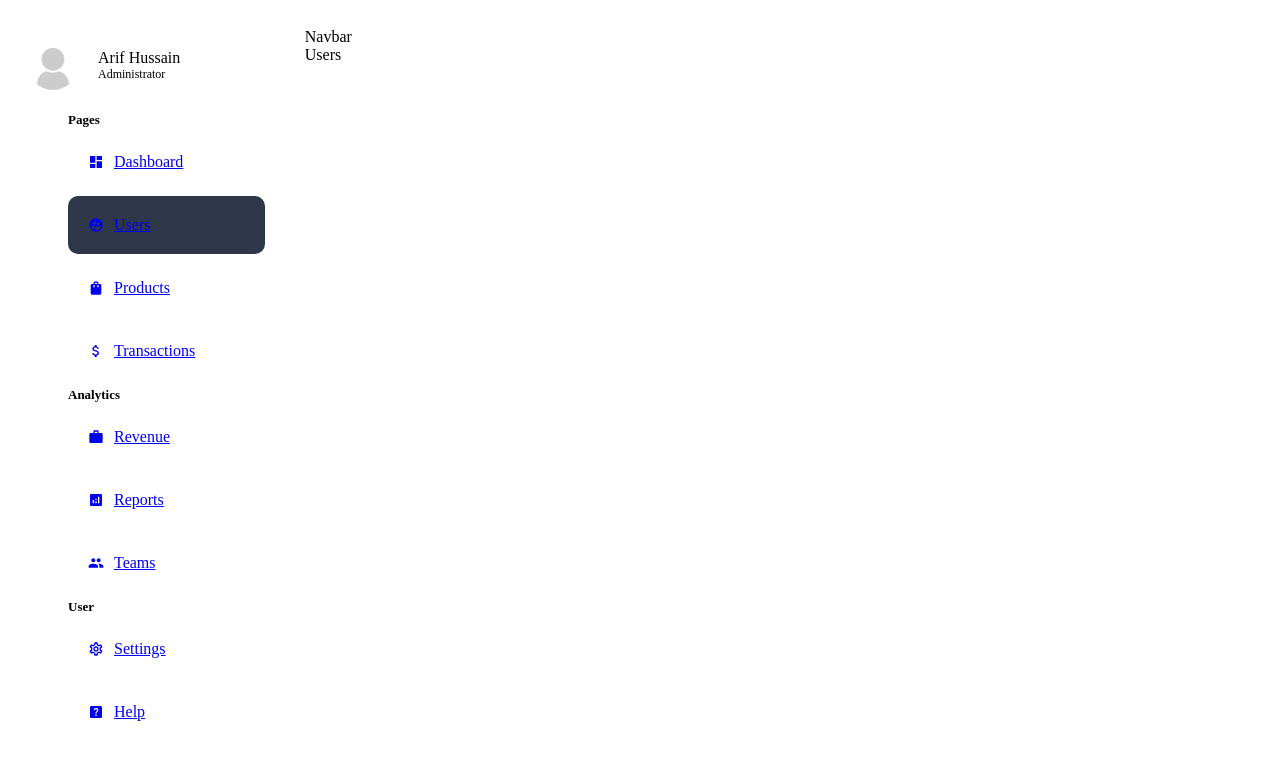
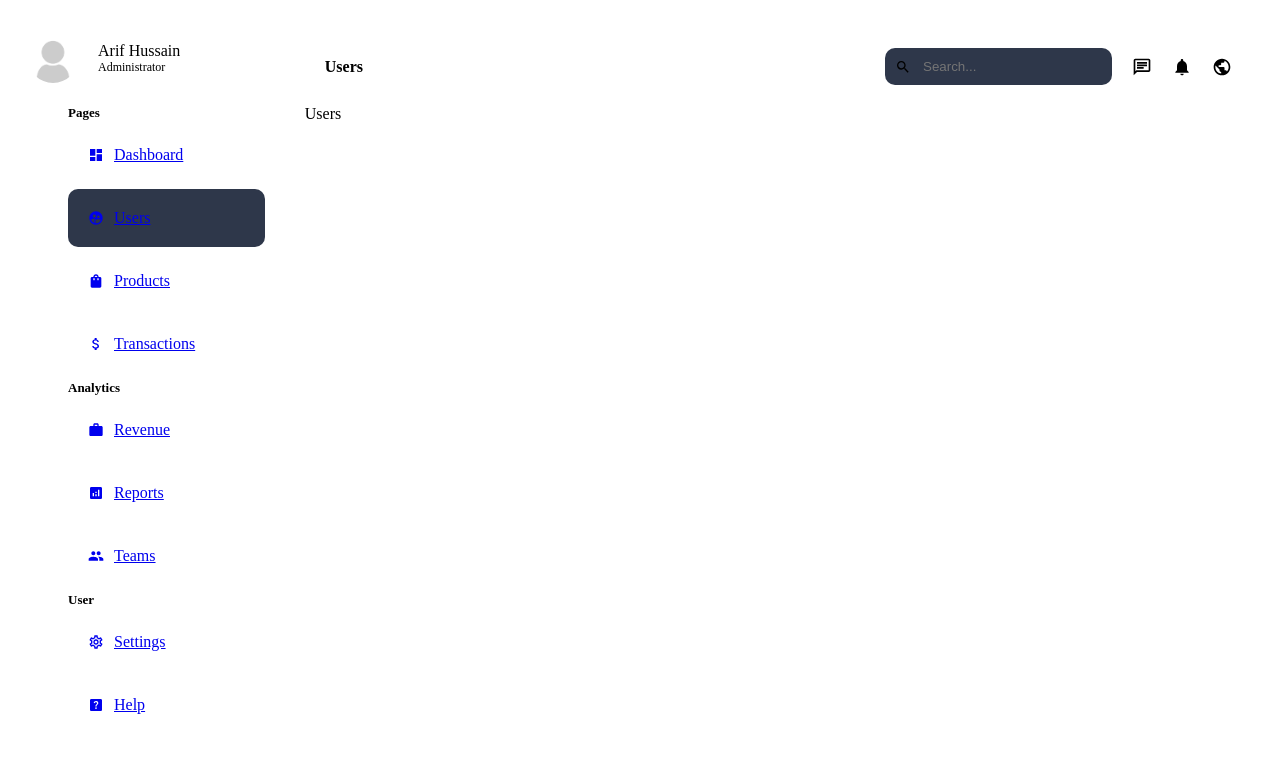
Before and after one commit to arifweb2020/Next14-Backend, a Next.js app: page /dashboard/users in a window 1280 px wide. Shown: the top 760 px of the page. Built offline with nearby package versions, Linux system fonts and the light colour scheme.

Commit message:
navbar design done

```diff
--- a/app/ui/dashboard/navbar/navbar.module.css
+++ b/app/ui/dashboard/navbar/navbar.module.css
@@ -0,0 +1,40 @@
+.container {
+    padding: 20px;
+    border-radius: 10px;
+    background-color: var(--bgSoft);
+    display: flex;
+    align-items: center;
+    justify-content: space-between;
+  }
+
+  .title {
+    color: var(--textSoft);
+    font-weight: bold;
+    text-transform: capitalize;
+  }
+
+  .menu {
+    display: flex;
+    align-items: center;
+    gap: 20px;
+  }
+
+  .search {
+    display: flex;
+    align-items: center;
+    gap: 10px;
+    background-color: #2e374a;
+    padding: 10px;
+    border-radius: 10px;
+  }
+
+  .input {
+    background-color: transparent;
+    border: none;
+    color: var(--text);
+  }
+
+  .icons{
+    display: flex;
+    gap: 20px;
+  }
--- a/app/ui/dashboard/navbar/navbar.tsx
+++ b/app/ui/dashboard/navbar/navbar.tsx
@@ -1,10 +1,32 @@
-import React from 'react'
-import styles from './navbar.module.css'
+"use client";
+import { usePathname } from "next/navigation";
+import styles from "./navbar.module.css";
+import {
+  MdNotifications,
+  MdOutlineChat,
+  MdPublic,
+  MdSearch,
+} from "react-icons/md";
 
 const Navbar = () => {
+  const pathname = usePathname();
+
   return (
-    <div>Navbar</div>
-  )
-}
+    <div className={styles.container}>
+      <div className={styles.title}>{pathname.split("/").pop()}</div>
+      <div className={styles.menu}>
+        <div className={styles.search}>
+          <MdSearch />
+          <input type="text" placeholder="Search..." className={styles.input} />
+        </div>
+        <div className={styles.icons}>
+          <MdOutlineChat size={20} />
+          <MdNotifications size={20} />
+          <MdPublic size={20} />
+        </div>
+      </div>
+    </div>
+  );
+};
 
-export default Navbar
+export default Navbar;
--- a/app/ui/dashboard/sidebar/sidebar.tsx
+++ b/app/ui/dashboard/sidebar/sidebar.tsx
@@ -117,6 +117,10 @@
           </li>
         ))}
       </ul>
+      <button className={styles.logout}>
+          <MdLogout />
+          Logout
+        </button>
     </div>
   )
 }
```
